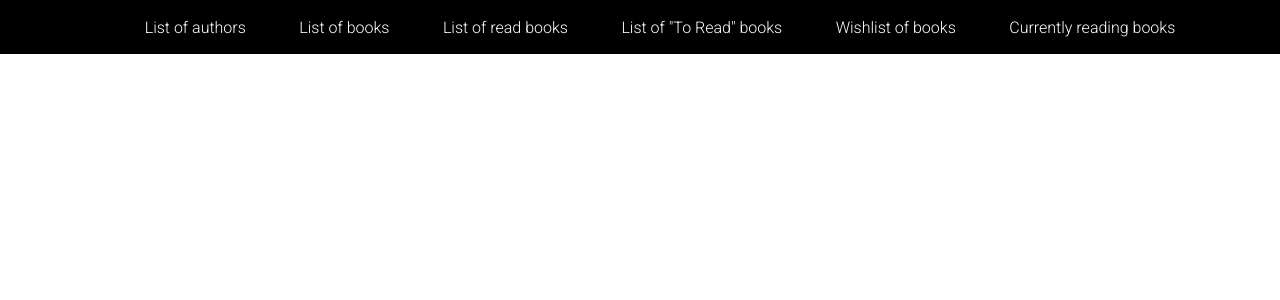
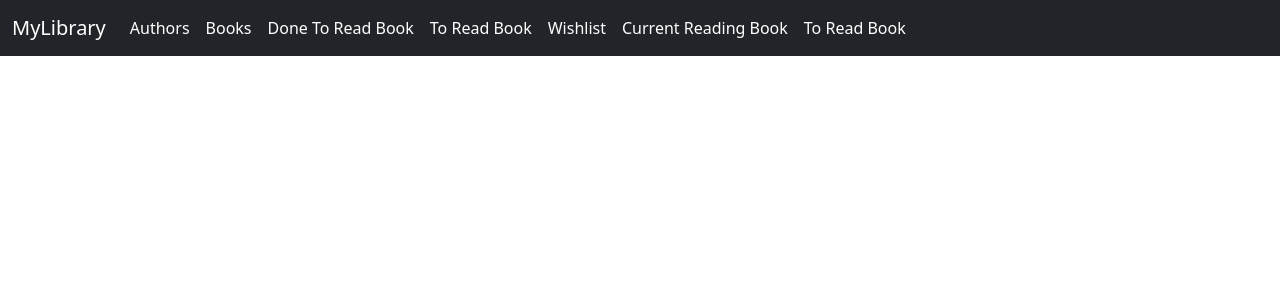
Before and after one commit to CiganOliviu/MyLibrary, a Django app: page / in a window 1280 px wide. Shown: the top 300 px of the page. Run offline with Django 3.2, Linux system fonts and the light colour scheme; data that the repository does not hold is empty.

Commit message:
Update menu

```diff
--- a/static/style/style.css
+++ b/static/style/style.css
@@ -1,34 +1,7 @@
-@import url('https://fonts.googleapis.com/css2?family=Roboto:wght@300&display=swap');
-
-* {
-  -webkit-box-sizing: border-box;
-  box-sizing: border-box;
+#nav-menu-item {
+    color: #fff;
 }
 
-html,
-body {
-  margin: 0;
-  padding: 0;
+#nav-menu-item:hover {
+    color: #db000b;
 }
-
-.menu {
-    background: #000;
-    width: 100vw;
-    padding: 0.1%;
-}
-
-.menu ul li {
-    display: inline;
-    padding: 2%;
-}
-
-.menu ul li a {
-    text-decoration: none;
-    color: #fff;
-    font-family: 'Roboto', sans-serif;
-    transition: all 200ms ease;
-}
-
-.menu ul li a:hover {
-    color: #ff4040;
-}
--- a/templates/views/index.html
+++ b/templates/views/index.html
@@ -3,19 +3,51 @@
 <head>
     <meta charset="UTF-8">
     <title>MyLibrary</title>
+    <link href="https://cdn.jsdelivr.net/npm/bootstrap@5.0.2/dist/css/bootstrap.min.css" rel="stylesheet" integrity="sha384-EVSTQN3/azprG1Anm3QDgpJLIm9Nao0Yz1ztcQTwFspd3yD65VohhpuuCOmLASjC" crossorigin="anonymous">
+    <script src="https://cdn.jsdelivr.net/npm/bootstrap@5.0.2/dist/js/bootstrap.bundle.min.js" integrity="sha384-MrcW6ZMFYlzcLA8Nl+NtUVF0sA7MsXsP1UyJoMp4YLEuNSfAP+JcXn/tWtIaxVXM" crossorigin="anonymous"></script>
+    <script src="https://cdn.jsdelivr.net/npm/@popperjs/core@2.9.2/dist/umd/popper.min.js" integrity="sha384-IQsoLXl5PILFhosVNubq5LC7Qb9DXgDA9i+tQ8Zj3iwWAwPtgFTxbJ8NT4GN1R8p" crossorigin="anonymous"></script>
+    <script src="https://cdn.jsdelivr.net/npm/bootstrap@5.0.2/dist/js/bootstrap.min.js" integrity="sha384-cVKIPhGWiC2Al4u+LWgxfKTRIcfu0JTxR+EQDz/bgldoEyl4H0zUF0QKbrJ0EcQF" crossorigin="anonymous"></script>
+
     {% load static %}
     <link rel="stylesheet" href="{% static 'style/style.css' %}">
 </head>
 <body>
-    <div class="menu" align="center">
-        <ul>
-            <li><a href="{% url 'AuthorsList' %}">List of authors</a></li>
-            <li><a href="{% url 'BooksList' %}">List of books</a></li>
-            <li><a href="{% url 'ReadBookLister' %}">List of read books</a></li>
-            <li><a href="{% url 'ToReadBookLister' %}">List of "To Read" books</a></li>
-            <li><a href="{% url 'WishlistLister' %}">Wishlist of books</a></li>
-            <li><a href="{% url 'CurrentReadingBooksLister' %}">Currently reading books</a></li>
-        </ul>
+    <nav class="navbar navbar-expand-lg navbar-dark bg-dark">
+        <div class="container-fluid">
+            <a class="navbar-brand" href="#">MyLibrary</a>
+            <button class="navbar-toggler" type="button" data-bs-toggle="collapse" data-bs-target="#navbarNav" aria-controls="navbarNav" aria-expanded="false" aria-label="Toggle navigation">
+                <span class="navbar-toggler-icon"></span>
+            </button>
+            <div class="collapse navbar-collapse" id="navbarNav">
+                <ul class="navbar-nav">
+                    <li class="nav-item">
+                        <a id='nav-menu-item' class="nav-link" aria-current="page" href="#">Authors</a>
+                    </li>
+                    <li class="nav-item">
+                        <a id='nav-menu-item' class="nav-link" href="#">Books</a>
+                    </li>
+                    <li class="nav-item">
+                        <a id='nav-menu-item' class="nav-link" href="#">Done To Read Book</a>
+                    </li>
+                   <li class="nav-item">
+                        <a id='nav-menu-item' class="nav-link" href="#">To Read Book</a>
+                    </li>
+                    <li class="nav-item">
+                        <a id='nav-menu-item' class="nav-link" href="#">Wishlist</a>
+                    </li>
+                    <li class="nav-item">
+                        <a id='nav-menu-item' class="nav-link" href="#">Current Reading Book</a>
+                    </li>
+                    <li class="nav-item">
+                        <a id='nav-menu-item' class="nav-link" href="#" tabindex="-1" aria-disabled="true">To Read Book</a>
+                    </li>
+                </ul>
+            </div>
+        </div>
+    </nav>
+    <div class="container">
+        <div class="col-lg-12">
+        </div>
     </div>
 </body>
 </html>
```
